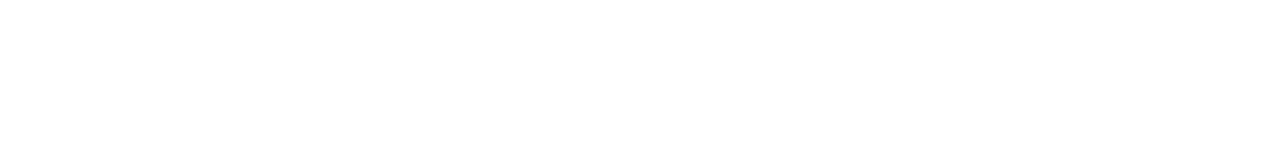
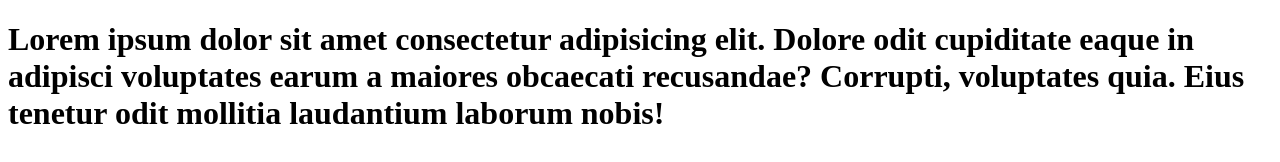
Before and after one commit to kiddevcaliari/easy-shopping, a plain HTML site: page index.html in a window 1280 px wide. Drawn offline with Linux system fonts and the light colour scheme.

Commit message:
alteracao 02

```diff
--- a/index.html
+++ b/index.html
@@ -6,7 +6,7 @@
     <title>css ptojeto dev</title>
 </head>
 <body>
-    <H1></H1>
+ <h1>Lorem ipsum dolor sit amet consectetur adipisicing elit. Dolore odit cupiditate eaque in adipisci voluptates earum a maiores obcaecati recusandae? Corrupti, voluptates quia. Eius tenetur odit mollitia laudantium laborum nobis!</h1>
 
 </body>
 </html>
--- a/stayles.css
+++ b/stayles.css
@@ -3,4 +3,3 @@
     padding: 0;
     box-sizing: border-box;
 }
-:first-of-type {color: blanchedalmond;}
```
